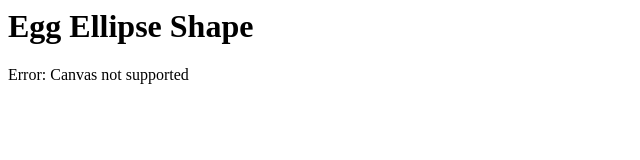
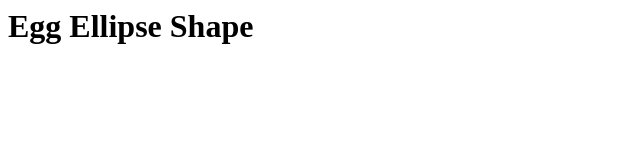
Before and after one commit to dan-robertson/3Ellipse, a plain HTML site: page index.html in a window 1280 px wide. Shown: the whole page, without its empty margins (0-640 px from the left). Drawn offline with Linux system fonts and the light colour scheme.

Commit message:
Fixed spelling of cnavas

```diff
--- a/index.html
+++ b/index.html
@@ -5,8 +5,8 @@
   </head>
   <body>
     <h1>Egg Ellipse Shape</h1>
-    <canavas id="c" height="500" width="500">
+    <canvas id="c" height="500" width="500">
       Error: Canvas not supported
-    </canavas>
+    </cansvas>
   </body>
 </html>
```
